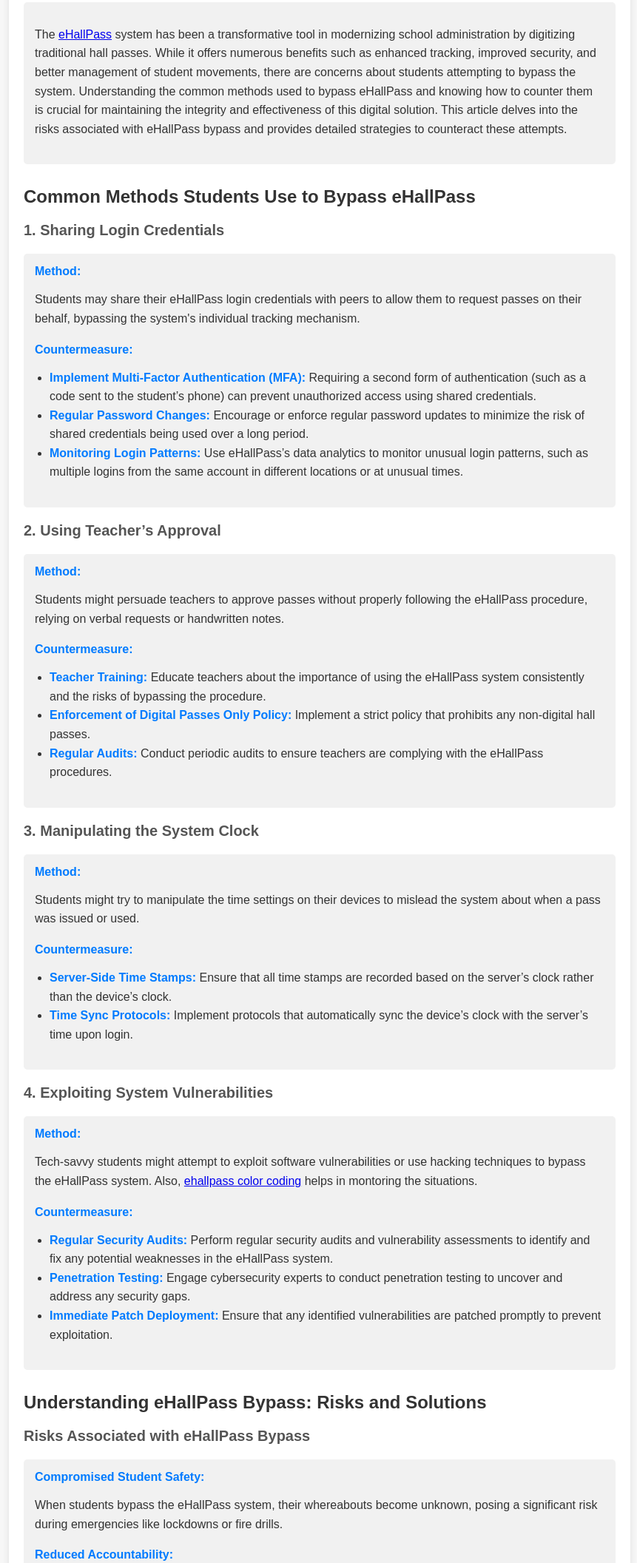
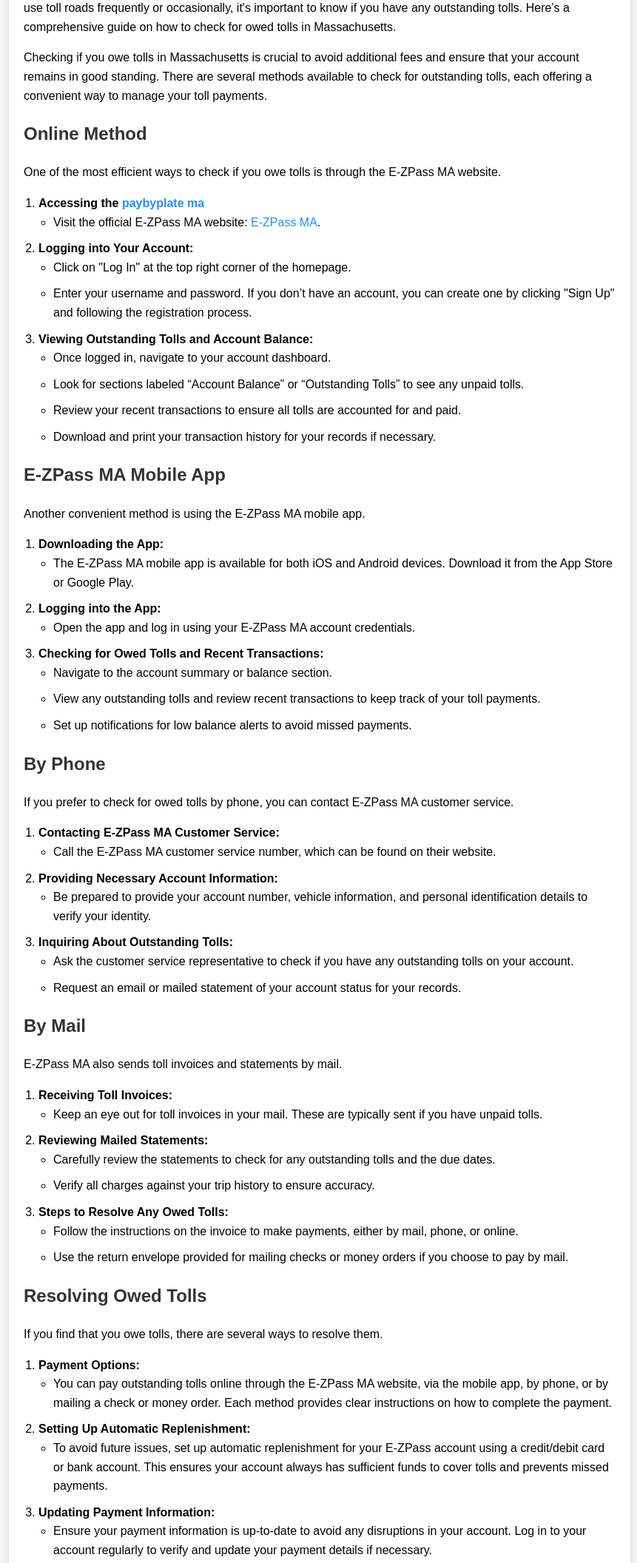
Before and after one commit to EhallPass1/paybyplatema, a plain HTML site: page index.html in a window 1280 px wide. Shown: the part 140-2253 px from the top of the page at 74% size, without its empty margins (208-1069 px from the left). Drawn offline with Linux system fonts and the light colour scheme.

Commit message:
Update index.html

```diff
--- a/index.html
+++ b/index.html
@@ -4,189 +4,204 @@
 <head>
     <meta charset="UTF-8">
     <meta name="viewport" content="width=device-width, initial-scale=1.0">
-    <title>Common Methods Students Use to Bypass eHallPass and How to Counter Them</title>
+    <title>How to See If I Owe Tolls in Massachusetts</title>
     <style>
         body {
             font-family: Arial, sans-serif;
+            line-height: 1.6;
             margin: 0;
             padding: 0;
-            background-color: #f7f7f7;
-            color: #333;
+            background-color: #f4f4f4;
         }
 
         .container {
             max-width: 800px;
-            margin: 20px auto;
+            margin: auto;
             padding: 20px;
-            background-color: #fff;
-            border-radius: 8px;
+            background: #fff;
             box-shadow: 0 0 10px rgba(0, 0, 0, 0.1);
+        }
+
+        h1, h2, h3, h4 {
+            color: #333;
         }
 
         h1 {
             text-align: center;
-            color: #007bff;
             margin-bottom: 20px;
-            font-size: 28px;
         }
 
-        h2 {
-            color: #333;
-            margin-top: 30px;
-            font-size: 24px;
-        }
-
-        h3 {
-            font-size: 20px;
-            color: #555;
-            margin-top: 20px;
-        }
-
-        p, ul, ol {
-            line-height: 1.6;
-            margin-bottom: 20px;
+        .highlight {
+            background-color: #f0f8ff;
+            padding: 10px;
+            margin: 10px 0;
+            border-left: 5px solid #1e90ff;
         }
 
         ul, ol {
             padding-left: 20px;
         }
 
-        .box {
-            background-color: #f1f1f1;
-            padding: 15px;
-            border-radius: 5px;
-            margin-bottom: 20px;
+        ul li, ol li {
+            margin-bottom: 10px;
         }
 
-        strong {
-            color: #007bff;
+        .example {
+            background-color: #e9f7ef;
+            padding: 10px;
+            margin: 10px 0;
+            border-left: 5px solid #2ecc71;
+        }
+
+        a {
+            color: #1e90ff;
+            text-decoration: none;
+        }
+
+        a:hover {
+            text-decoration: underline;
         }
     </style>
 </head>
 
 <body>
     <div class="container">
-        <h1>Common Methods Students Use to Bypass eHallPass and How to Counter Them</h1>
-        <div class="box">
-            <p>The <a href="https://ehallpass.us/">eHallPass</a>  system has been a transformative tool in modernizing school administration by digitizing traditional hall passes. While it offers numerous benefits such as enhanced tracking, improved security, and better management of student movements, there are concerns about students attempting to bypass the system. Understanding the common methods used to bypass eHallPass and knowing how to counter them is crucial for maintaining the integrity and effectiveness of this digital solution. This article delves into the risks associated with eHallPass bypass and provides detailed strategies to counteract these attempts.</p>
-        </div>
+        <h1>How to See If I Owe Tolls in Massachusetts</h1>
+        <p>Keeping track of toll payments is essential for drivers in Massachusetts to avoid fines and penalties. Whether you use toll roads frequently or occasionally, it's important to know if you have any outstanding tolls. Here’s a comprehensive guide on how to check for owed tolls in Massachusetts.</p>
 
-        <h2>Common Methods Students Use to Bypass eHallPass</h2>
+        <p>Checking if you owe tolls in Massachusetts is crucial to avoid additional fees and ensure that your account remains in good standing. There are several methods available to check for outstanding tolls, each offering a convenient way to manage your toll payments.</p>
 
-        <h3>1. Sharing Login Credentials</h3>
-        <div class="box">
-            <strong>Method:</strong>
-            <p>Students may share their eHallPass login credentials with peers to allow them to request passes on their behalf, bypassing the system's individual tracking mechanism.</p>
+        <h2>Online Method</h2>
+        <p>One of the most efficient ways to check if you owe tolls is through the E-ZPass MA website.</p>
+        <ol>
+            <li><strong>Accessing the <a href="https://paybyplatema.lol/">paybyplate ma</a></strong>
+                <ul>
+                    <li>Visit the official E-ZPass MA website: <a href="https://www.ezdrivema.com/">E-ZPass MA</a>.</li>
+                </ul>
+            </li>
+            <li><strong>Logging into Your Account:</strong>
+                <ul>
+                    <li>Click on "Log In" at the top right corner of the homepage.</li>
+                    <li>Enter your username and password. If you don’t have an account, you can create one by clicking "Sign Up" and following the registration process.</li>
+                </ul>
+            </li>
+            <li><strong>Viewing Outstanding Tolls and Account Balance:</strong>
+                <ul>
+                    <li>Once logged in, navigate to your account dashboard.</li>
+                    <li>Look for sections labeled “Account Balance” or “Outstanding Tolls” to see any unpaid tolls.</li>
+                    <li>Review your recent transactions to ensure all tolls are accounted for and paid.</li>
+                    <li>Download and print your transaction history for your records if necessary.</li>
+                </ul>
+            </li>
+        </ol>
 
-            <strong>Countermeasure:</strong>
+        <h2>E-ZPass MA Mobile App</h2>
+        <p>Another convenient method is using the E-ZPass MA mobile app.</p>
+        <ol>
+            <li><strong>Downloading the App:</strong>
                 <ul>
-                <li><strong>Implement Multi-Factor Authentication (MFA):</strong> Requiring a second form of authentication (such as a code sent to the student’s phone) can prevent unauthorized access using shared credentials.</li>
-                <li><strong>Regular Password Changes:</strong> Encourage or enforce regular password updates to minimize the risk of shared credentials being used over a long period.</li>
-                <li><strong>Monitoring Login Patterns:</strong> Use eHallPass’s data analytics to monitor unusual login patterns, such as multiple logins from the same account in different locations or at unusual times.</li>
+                    <li>The E-ZPass MA mobile app is available for both iOS and Android devices. Download it from the App Store or Google Play.</li>
                 </ul>
-        </div>
+            </li>
+            <li><strong>Logging into the App:</strong>
+                <ul>
+                    <li>Open the app and log in using your E-ZPass MA account credentials.</li>
+                </ul>
+            </li>
+            <li><strong>Checking for Owed Tolls and Recent Transactions:</strong>
+                <ul>
+                    <li>Navigate to the account summary or balance section.</li>
+                    <li>View any outstanding tolls and review recent transactions to keep track of your toll payments.</li>
+                    <li>Set up notifications for low balance alerts to avoid missed payments.</li>
+                </ul>
+            </li>
+        </ol>
 
-        <h3>2. Using Teacher’s Approval</h3>
-        <div class="box">
-            <strong>Method:</strong>
-            <p>Students might persuade teachers to approve passes without properly following the eHallPass procedure, relying on verbal requests or handwritten notes.</p>
+        <h2>By Phone</h2>
+        <p>If you prefer to check for owed tolls by phone, you can contact E-ZPass MA customer service.</p>
+        <ol>
+            <li><strong>Contacting E-ZPass MA Customer Service:</strong>
+                <ul>
+                    <li>Call the E-ZPass MA customer service number, which can be found on their website.</li>
+                </ul>
+            </li>
+            <li><strong>Providing Necessary Account Information:</strong>
+                <ul>
+                    <li>Be prepared to provide your account number, vehicle information, and personal identification details to verify your identity.</li>
+                </ul>
+            </li>
+            <li><strong>Inquiring About Outstanding Tolls:</strong>
+                <ul>
+                    <li>Ask the customer service representative to check if you have any outstanding tolls on your account.</li>
+                    <li>Request an email or mailed statement of your account status for your records.</li>
+                </ul>
+            </li>
+        </ol>
 
-            <strong>Countermeasure:</strong>
+        <h2>By Mail</h2>
+        <p>E-ZPass MA also sends toll invoices and statements by mail.</p>
+        <ol>
+            <li><strong>Receiving Toll Invoices:</strong>
                 <ul>
-                <li><strong>Teacher Training:</strong> Educate teachers about the importance of using the eHallPass system consistently and the risks of bypassing the procedure.</li>
-                <li><strong>Enforcement of Digital Passes Only Policy:</strong> Implement a strict policy that prohibits any non-digital hall passes.</li>
-                <li><strong>Regular Audits:</strong> Conduct periodic audits to ensure teachers are complying with the eHallPass procedures.</li>
+                    <li>Keep an eye out for toll invoices in your mail. These are typically sent if you have unpaid tolls.</li>
                 </ul>
-        </div>
+            </li>
+            <li><strong>Reviewing Mailed Statements:</strong>
+                <ul>
+                    <li>Carefully review the statements to check for any outstanding tolls and the due dates.</li>
+                    <li>Verify all charges against your trip history to ensure accuracy.</li>
+                </ul>
+            </li>
+            <li><strong>Steps to Resolve Any Owed Tolls:</strong>
+                <ul>
+                    <li>Follow the instructions on the invoice to make payments, either by mail, phone, or online.</li>
+                    <li>Use the return envelope provided for mailing checks or money orders if you choose to pay by mail.</li>
+                </ul>
+            </li>
+        </ol>
 
-        <h3>3. Manipulating the System Clock</h3>
-        <div class="box">
-            <strong>Method:</strong>
-            <p>Students might try to manipulate the time settings on their devices to mislead the system about when a pass was issued or used.</p>
+        <h2>Resolving Owed Tolls</h2>
+        <p>If you find that you owe tolls, there are several ways to resolve them.</p>
+        <ol>
+            <li><strong>Payment Options:</strong>
+                <ul>
+                    <li>You can pay outstanding tolls online through the E-ZPass MA website, via the mobile app, by phone, or by mailing a check or money order. Each method provides clear instructions on how to complete the payment.</li>
+                </ul>
+            </li>
+            <li><strong>Setting Up Automatic Replenishment:</strong>
+                <ul>
+                    <li>To avoid future issues, set up automatic replenishment for your E-ZPass account using a credit/debit card or bank account. This ensures your account always has sufficient funds to cover tolls and prevents missed payments.</li>
+                </ul>
+            </li>
+            <li><strong>Updating Payment Information:</strong>
+                <ul>
+                    <li>Ensure your payment information is up-to-date to avoid any disruptions in your account. Log in to your account regularly to verify and update your payment details if necessary.</li>
+                </ul>
+            </li>
+        </ol>
 
-            <strong>Countermeasure:</strong>
+        <h2>Monitoring Future Tolls</h2>
+        <p>Staying on top of your toll payments helps prevent future issues.</p>
+        <ol>
+            <li><strong>Regularly Checking Account Online or Via App:</strong>
                 <ul>
-                <li><strong>Server-Side Time Stamps:</strong> Ensure that all time stamps are recorded based on the server’s clock rather than the device’s clock.</li>
-                <li><strong>Time Sync Protocols:</strong> Implement protocols that automatically sync the device’s clock with the server’s time upon login.</li>
+                    <li>Make it a habit to regularly check your E-ZPass MA account online or through the mobile app. Frequent monitoring helps catch any discrepancies early.</li>
                 </ul>
-        </div>
-
-        <h3>4. Exploiting System Vulnerabilities</h3>
-        <div class="box">
-            <strong>Method:</strong>
-            <p>Tech-savvy students might attempt to exploit software vulnerabilities or use hacking techniques to bypass the eHallPass system. Also, <a href="https://ehallpass1.github.io/ehallpass1/">ehallpass color coding</a>  helps in montoring the situations. </p>
-
-            <strong>Countermeasure:</strong>
+            </li>
+            <li><strong>Setting Up Account Alerts and Notifications:</strong>
                 <ul>
-                <li><strong>Regular Security Audits:</strong> Perform regular security audits and vulnerability assessments to identify and fix any potential weaknesses in the eHallPass system.</li>
-                <li><strong>Penetration Testing:</strong> Engage cybersecurity experts to conduct penetration testing to uncover and address any security gaps.</li>
-                <li><strong>Immediate Patch Deployment:</strong> Ensure that any identified vulnerabilities are patched promptly to prevent exploitation.</li>
+                    <li>Enable email or SMS alerts to receive notifications about low balances or outstanding tolls. These alerts can help you stay informed and avoid penalties.</li>
                 </ul>
-        </div>
-
-        <h2>Understanding eHallPass Bypass: Risks and Solutions</h2>
-
-        <h3>Risks Associated with eHallPass Bypass</h3>
-        <div class="box">
-            <strong>Compromised Student Safety:</strong>
-            <p>When students bypass the eHallPass system, their whereabouts become unknown, posing a significant risk during emergencies like lockdowns or fire drills.</p>
-
-            <strong>Reduced Accountability:</strong>
-            <p>Bypassing the system undermines the accountability mechanisms that eHallPass provides, allowing students to misuse their time outside the classroom.</p>
-
-            <strong>Disrupted Classroom Management:</strong>
-            <p>Unauthorized or frequent absences can disrupt the learning environment and hinder classroom management efforts.</p>
-
-            <strong>Loss of Data Integrity:</strong>
-            <p>Manipulating or bypassing the system can lead to inaccurate data, affecting the school’s ability to analyze patterns and make informed decisions.</p>
-        </div>
-
-        <h3>Solutions to Counter eHallPass Bypass</h3>
-
-        <h4>Enhancing Security Measures</h4>
-        <div class="box">
+            </li>
+            <li><strong>Benefits of Staying Up-to-Date with Toll Payments:</strong>
                 <ul>
-                <li><strong>Multi-Factor Authentication (MFA):</strong> Adds an additional layer of security by requiring a second form of authentication.</li>
-                <li><strong>Biometric Authentication:</strong> Implementing biometric methods (like fingerprint or facial recognition) for logging in can significantly reduce the risk of credential sharing.</li>
+                    <li>Regular monitoring helps you avoid fines and ensures your account remains in good standing. Staying current with your payments also provides peace of mind and maintains your driving privileges without interruptions.</li>
                 </ul>
-        </div>
-
-        <h4>Educating and Training Staff and Students</h4>
-        <div class="box">
-            <ul>
-                <li><strong>Awareness Programs:</strong> Conduct regular sessions to educate both students and staff about the importance of using eHallPass correctly.</li>
-                <li><strong>Clear Policies:</strong> Establish and enforce clear policies regarding the use of eHallPass and the consequences of bypassing it.</li>
-            </ul>
-        </div>
-
-        <h4>Improving System Monitoring and Reporting</h4>
-        <div class="box">
-            <ul>
-                <li><strong>Real-Time Alerts:</strong> Configure the system to send real-time alerts to administrators if any suspicious activity is detected.</li>
-                <li><strong>Detailed Logs:</strong> Maintain detailed logs of all pass requests and approvals, which can be reviewed periodically to detect and address any anomalies.</li>
-            </ul>
-        </div>
-
-        <h4>Involving Parents and Guardians</h4>
-        <div class="box">
-            <ul>
-                <li><strong>Regular Reports:</strong> Send regular reports to parents detailing their child’s use of eHallPass, including any irregularities.</li>
-                <li><strong>Parental Access:</strong> Provide parents with access to view their child’s eHallPass activity, promoting transparency and accountability.</li>
-            </ul>
-        </div>
-
-        <h4>Leveraging Advanced Technologies</h4>
-        <div class="box">
-            <ul>
-                <li><strong>Artificial Intelligence (AI):</strong> Use AI to detect patterns indicative of bypass attempts, such as unusual frequency or timing of pass requests.</li>
-                <li><strong>Machine Learning:</strong> Implement machine learning algorithms to predict and flag potential bypass attempts based on historical data.</li>
-            </ul>
-        </div>
+            </li>
+        </ol>
 
         <h2>Conclusion</h2>
-        <div class="box">
-            <p>By understanding the methods students use to bypass eHallPass and implementing robust countermeasures, schools can significantly enhance the effectiveness of their digital hall pass system. Ensuring the integrity of eHallPass not only improves student safety and accountability but also supports a more organized and secure school environment. Schools must stay vigilant and proactive, continuously updating their strategies to keep pace with evolving bypass techniques and maintaining a secure, efficient system.</p>
-        </div>
+        <p>Regularly checking if you owe tolls in Massachusetts is essential for maintaining your E-ZPass account and avoiding additional fees. Whether you use the E-ZPass MA website, mobile app, phone service, or mail, staying informed about your toll payments is simple and convenient. By following the steps outlined above, you can efficiently manage your toll payments and ensure a smooth driving experience. Whether you are a frequent commuter or an occasional traveler, E-ZPass can help streamline your travel and save you money on tolls. Regular monitoring and timely payments are key to maintaining a hassle-free toll experience.</p>
     </div>
 </body>
 
```
Lines whose indentation alone changed are shown as unchanged.
